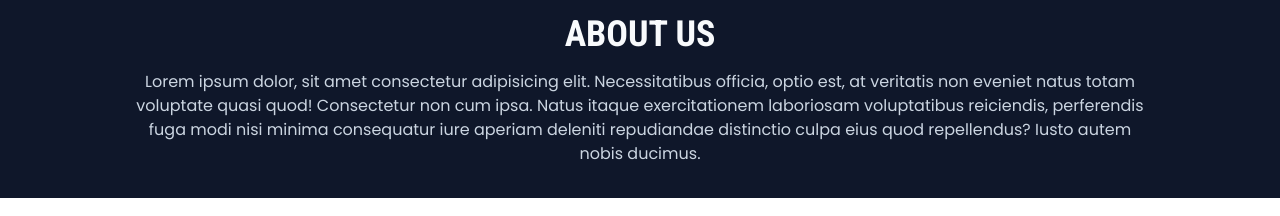
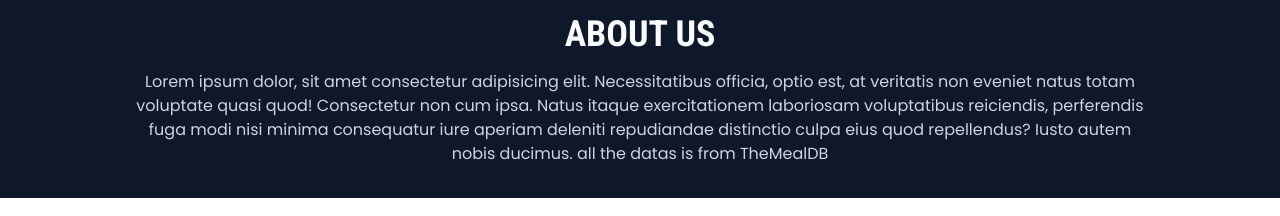
Before and after one commit to JuliAstaa/ur-future-wife, a React (Vite) app: page / in a window 1280 px wide. Shown: the part 984-1200 px from the top of the page. Built offline with nearby package versions, Linux system fonts and the light colour scheme; no server answers.

Commit message:
themealdblink

```diff
--- a/src/components/about/About.jsx
+++ b/src/components/about/About.jsx
@@ -17,6 +17,8 @@ const About = () => {
             exercitationem laboriosam voluptatibus reiciendis, perferendis fuga
             modi nisi minima consequatur iure aperiam deleniti repudiandae
             distinctio culpa eius quod repellendus? Iusto autem nobis ducimus.
+            all the datas is from{" "}
+            <a href="https://www.themealdb.com/">TheMealDB</a>
           </p>
         </div>
       </div>
```
